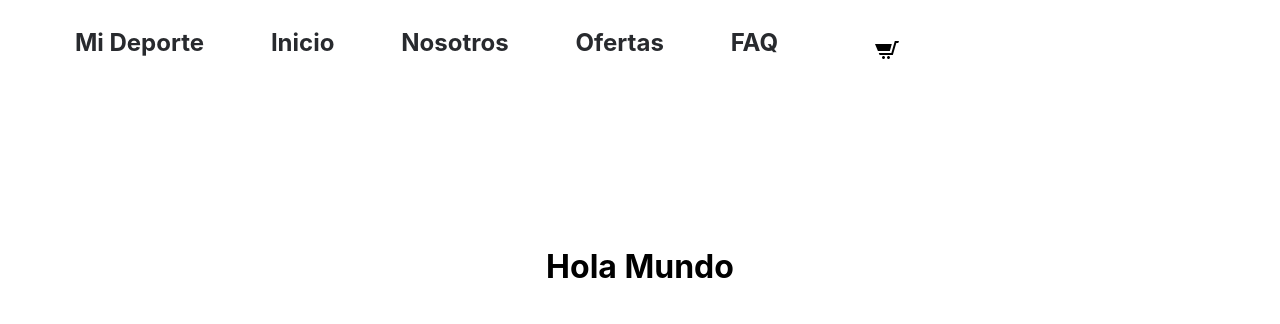
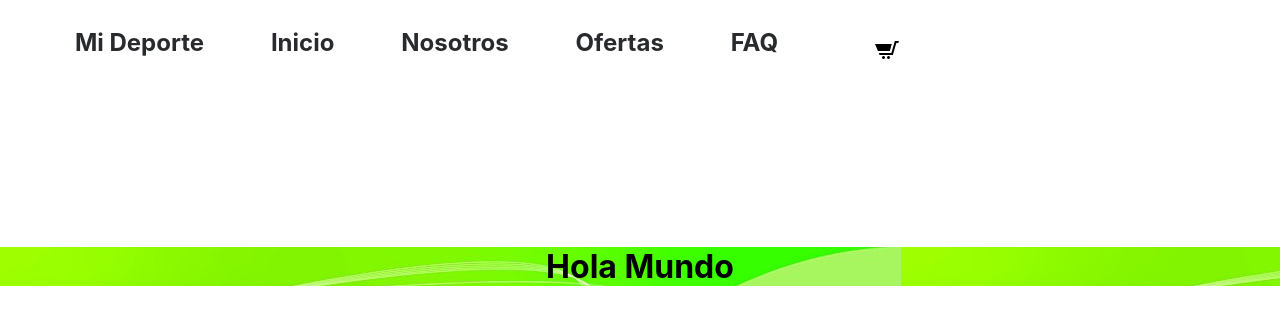
Before and after one commit to RodrigoCaceres95/tiendaDeDeportes, a React app in the folder tiendadedeportes-app/: page / in a window 1280 px wide. Shown: the top 324 px of the page. Built offline with nearby package versions, Linux system fonts and the light colour scheme.

Commit message:
correccion itemlistcontainer

```diff
--- a/tiendadedeportes-app/src/App.js
+++ b/tiendadedeportes-app/src/App.js
@@ -2,6 +2,7 @@ import './App.css';
 import styled from 'styled-components';
 import NavBar from './components/navbar';
 import ItemContainer from './components/itemListContainer';
+import Greeting from './components/itemListContainer';
 //import Class from './components/Class';
 //import Function from './components/function';
 //import List from './components/lists';
@@ -19,7 +20,7 @@ function App() {
   return (
     <div className="App">
       <NavBar></NavBar>
-      <ItemContainer></ItemContainer>
+      <Greeting name="Mundo"></Greeting>
       {/* <Class  name="TEST"></Class>
       <Function></Function>
       <List></List> */}
--- a/tiendadedeportes-app/src/components/itemListContainer.js
+++ b/tiendadedeportes-app/src/components/itemListContainer.js
@@ -1,9 +1,13 @@
 import React from "react";
-function ItemContainer() {
+import imgFondo from '../img/background.jpg'
+function Greeting (props) {
     return(
-        <div>
-            <h1>Hola Mundo</h1>
+        <div
+        style={{
+            backgroundImage:`url(${imgFondo})`
+        }}>
+            <h1>Hola {props.name}</h1>
         </div>
     )
 }
-export default ItemContainer
+export default Greeting
```
Also changed, not shown: tiendadedeportes-app/src/img/background.jpg (added).
